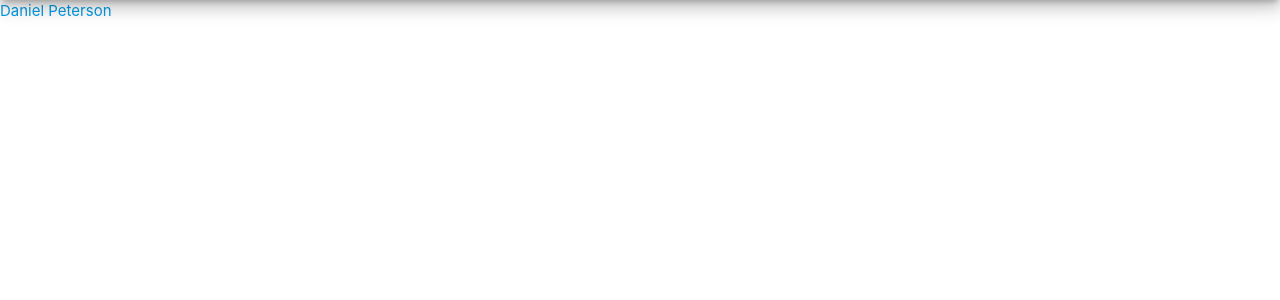
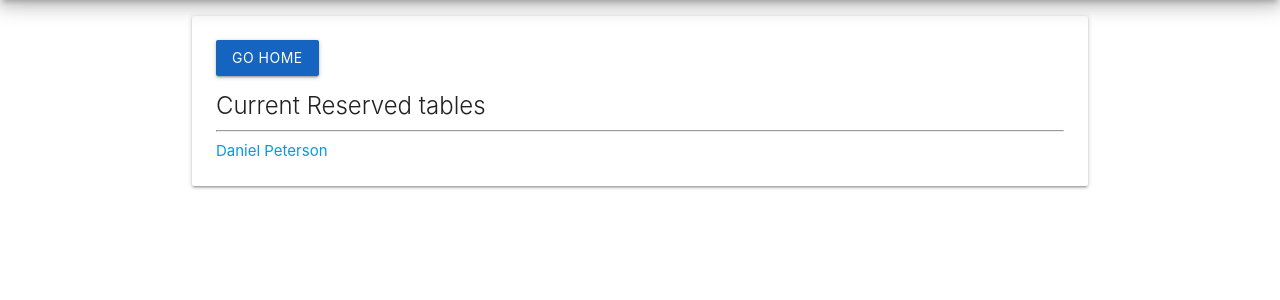
Before and after one commit to Dannyp123/Dunn-s-Country-Store-table-reservation, a Django app: page /reserved-tables in a window 1280 px wide. Shown: the part 64-364 px from the top of the page. Run offline with Django 3.2, Linux system fonts and the light colour scheme; data comes from the database, SQL or seed files in the repository; some libraries are stand-ins or nearby versions.

Commit message:
styled the reserved tables list and styled the home page more. Added the buttons to the reserved tables.

```diff
--- a/app/templates/reservered-tables.html
+++ b/app/templates/reservered-tables.html
@@ -22,6 +22,18 @@
     <li><a href="{% url 'hunting-fishing' %}">Hunting/Fishing</a></li>
 </ul>
 {% for table in reserved %}
-<a href="{% url 'reserved-table' table.id%}">{{ table.f_name}} {{ table.l_name }}</a>
+<div class="container">
+
+    <div class="card">
+        <div class="card-content">
+            <form action="{% url 'home' %}">
+                <button class="btn waves-effect blue darken-3 second">Go Home</button>
+            </form>
+            <span class="card-title">Current Reserved tables</span>
+            <hr>
+            <a href="{% url 'reserved-table' table.id%}">{{ table.f_name}} {{ table.l_name }}</a>
+        </div>
+    </div>
+</div>
 {% endfor %}
 {% endblock body %}
```
Also changed, not shown: app/templates/home.html (+5 -4 lines).
